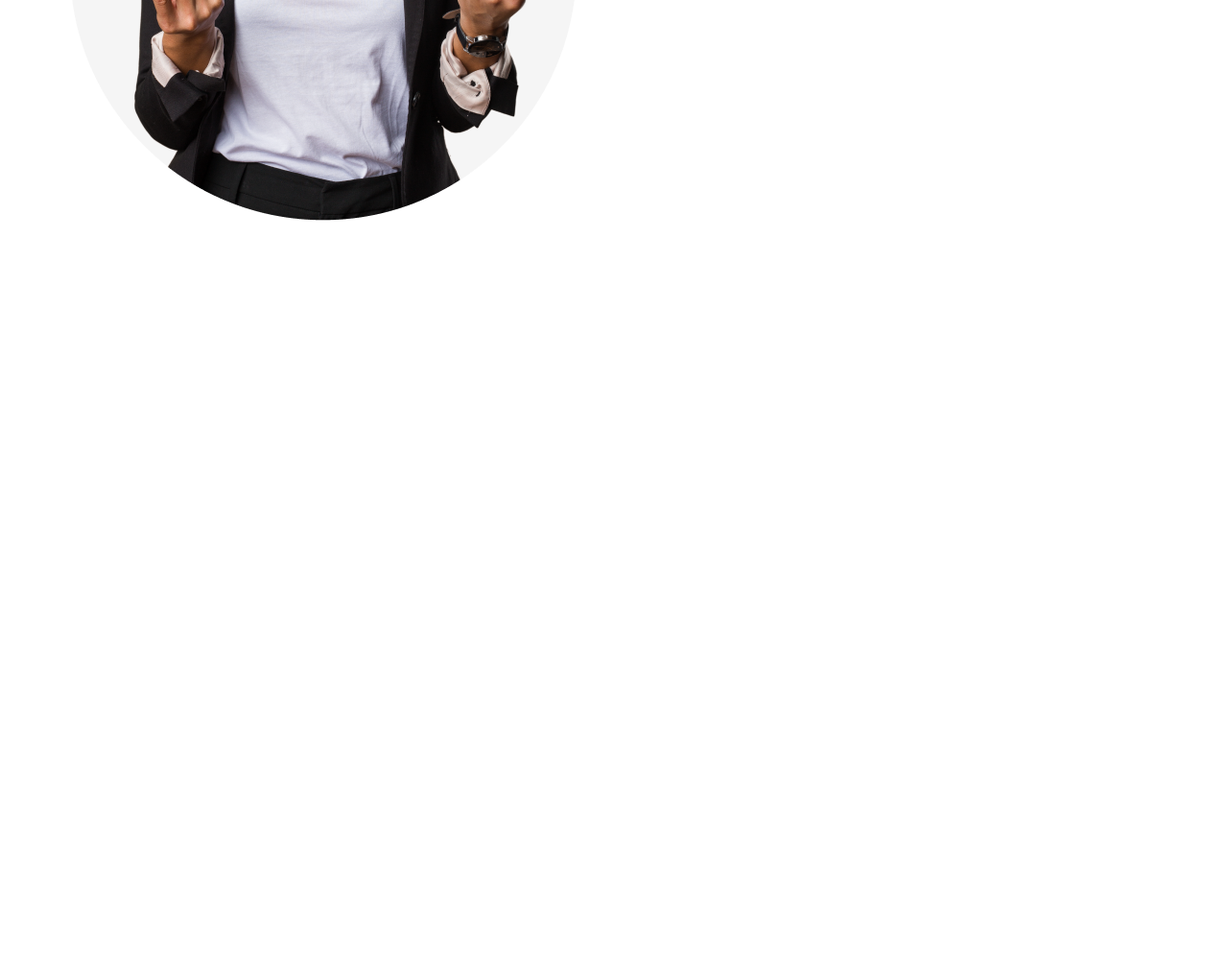
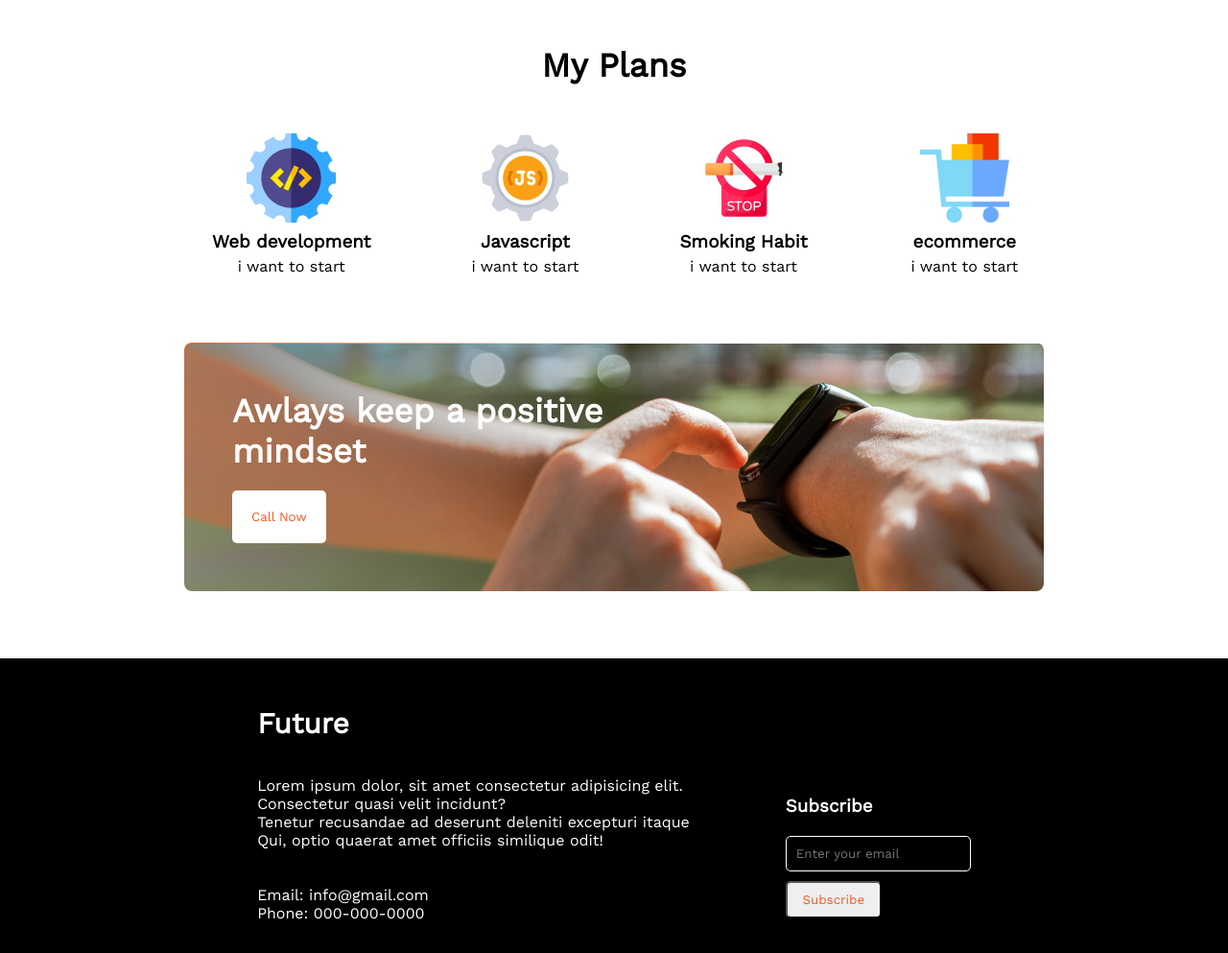
Before and after one commit to mhemon/my-new-year-new-me, a plain HTML site: page index.html in a window 1280 px wide. Shown: the part 1307-2300 px from the top of the page at 96% size. Before the commit the page ends 1541 px from the top, so only its background shows below. Drawn offline with nearby package versions, Linux system fonts and the light colour scheme.

Commit message:
final version

```diff
--- a/index.html
+++ b/index.html
@@ -14,6 +14,7 @@
 
 <body>
     <!-- banner section -->
+    <section>
         <div class="banner">
             <div class="banner-content">
                 <h1 class="title">All Thinks Are <br> Possible If You <br> believe</h1>
@@ -22,14 +23,16 @@
                 <button class="btn-primary">Contact Us</button>
             </div>
         </div>
+    </section>
     <!-- failure section -->
+    <section>
         <div class="failure">
             <div class="failure-img">
                 <img src="images/person.png" alt="person">
             </div>
             <div class="failure-text">
                 <h2>My failures of <br> previous year</h2>
-            <p>Lorem ipsum dolor sit amet consectetur adipisicing elit. Omnis, ipsam? <br> Lorem ipsum dolor sit amet consectetur adipisicing elit. Omnis, ipsam?</p>
+                <p>Lorem ipsum dolor sit amet consectetur adipisicing elit. <br> Omnis, ipsam? Lorem ipsum dolor sit <br> amet consectetur adipisicing elit. Omnis, ipsam?</p>
                 <h5>✓ Contrary to popular belief, is not simply.</h5>
                 <h5>✓ Contrary to popular belief, is not simply.</h5>
                 <h5>✓ Contrary to popular belief, is not simply.</h5>
@@ -37,6 +40,64 @@
                 <h5>✓ Contrary to popular belief, is not simply.</h5>
             </div>
         </div>
+    </section>
+    <!-- My plan section -->
+    <section>
+        <div class="my-plan">
+            <h2>My Plans</h2>
+            <div class="my-plan-container">
+                <div class="web-dev">
+                    <img src="images/icons/web.png" alt="">
+                    <h3>Web development</h3>
+                    <p>i want to start</p>
+                </div>
+                <div class="javascript">
+                    <img src="images/icons/js.png" alt="">
+                    <h3>Javascript</h3>
+                    <p>i want to start</p>
+                </div>
+                <div class="smoking">
+                    <img src="images/icons/smoke.png" alt="">
+                    <h3>Smoking Habit</h3>
+                    <p>i want to start</p>
+                </div>
+                <div class="ecommerce">
+                    <img src="images/icons/ecom.png" alt="">
+                    <h3>ecommerce</h3>
+                    <p>i want to start</p>
+                </div>
+            </div>
+        </div>
+    </section>
+    <!-- positive mindset -->
+    <section>
+        <div class="positive-container">
+            <h2>Awlays keep a positive <br> mindset</h2>
+            <button>Call Now</button>
+        </div>
+    </section>
+
+    <!-- footer -->
+    <footer>
+        <div class="footer-container">
+            <div class="future-block">
+                <h3>Future</h3><br><br>
+                <p>Lorem ipsum dolor, sit amet consectetur adipisicing elit. <br> Consectetur quasi velit incidunt? <br> Tenetur recusandae ad deserunt deleniti excepturi itaque<br> Qui, optio quaerat amet officiis similique odit!</p><br> <br>
+                <p>Email: info@gmail.com</p>
+                <p>Phone: 000-000-0000</p><br><br>
+                <div class="logo-container">
+                    <img src="images/icons/fb.png" alt="">
+                    <img src="images/icons/twitter.png" alt="">
+                    <img src="images/icons/youtube.png" alt="">
+                </div>
+            </div>
+            <div class="subscribe-block">
+                <h3>Subscribe</h3>
+                <input type="email" name="" id="" placeholder="Enter your email">
+                <button>Subscribe</button>
+            </div>
+        </div>
+    </footer>
 </body>
 
 </html>
--- a/styles/style.css
+++ b/styles/style.css
@@ -12,7 +12,7 @@
     text-align: end;
     background-image: url('../images/banner/banner1.png');
     background-repeat: no-repeat;
-    height: 80vh;
+    height: 90vh;
     background-size: cover;
     /* background-color: rgba(0, 0, 0, 0.3);
     background-blend-mode: color; */
@@ -47,18 +47,18 @@
 .failure{
     margin-top: 80px;
     display: flex;
-    gap: 50px;
+    gap: 20px;
     justify-content: center;
     align-items: center;
     text-align: start;
 }
 
-.failure-img{
-    height: 370px;
+.failure-img img{
+    height: 500px;
 }
 
 .failure-text h2{
-    margin-top: 200px;
+    margin-top: 80px;
     font-weight: 700;
     font-size: 35px;
 }
@@ -67,7 +67,6 @@
     margin-top: 24px;
     margin-bottom: 16px;
     color: #444343;
-    width: 60%;
     font-size: 16px;
 }
 
@@ -75,3 +74,92 @@
     padding: 5px;
     font-size: 18px;
 }
+
+/* my-plan */
+
+.my-plan-container{
+    display: flex;
+    gap: 100px;
+    justify-content: center;
+    text-align: center;
+}
+
+.my-plan h2{
+    font-size: 35px;
+    text-align: center;
+    margin-bottom: 50px;
+    margin-top: 50px;
+    font-weight: 700;
+
+}
+
+.my-plan h3{
+    padding: 5px;
+}
+
+/* positive mindset */
+
+.positive-container{
+    margin: 70px 15%;
+    padding: 50px;
+    border-radius: 8px;
+    background: url('../images/watch.png'),linear-gradient(to right, #F15B22, rgba(241, 93, 34, 0) 50%);
+    background-repeat: no-repeat;
+    background-blend-mode: color;
+}
+
+.positive-container h2{
+    color: #FFFFFF;
+    font-weight: 700;
+    font-size: 35px;
+}
+
+.positive-container button{
+    margin-top: 20px;
+    border-radius: 5px;
+    padding: 20px;
+    background: white;
+    color: #F15B22;
+    border: none;
+}
+
+/* footer section */
+
+.footer-container{
+    padding: 50px;
+    background-color: black;
+    display: flex;
+    gap: 100px;
+    justify-content: center;
+    align-items: center;
+    color: white;
+}
+
+.future-block h3{
+    font-weight: 700;
+    font-size: 30px;
+}
+
+.future-block p{
+    font-size: 16px;
+}
+
+/* footer subs block */
+
+.subscribe-block input[type="email"]{
+    border-style: none;
+    border: 1px solid white;
+    margin-top: 20px;
+    display: block;
+    margin-bottom: 10px;
+    border-radius: 5px;
+    padding: 10px;
+    background-color: black;
+}
+
+.subscribe-block button{
+    padding: 10px;
+    width: 100px;
+    color: #F15B22;
+    border-radius: 5px;
+}
```
Lines whose indentation alone changed are shown as unchanged.
